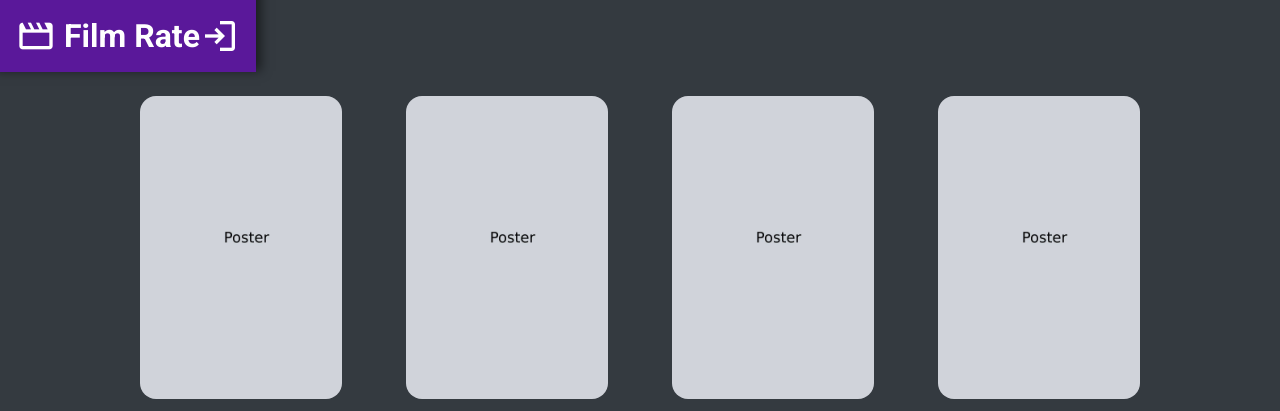
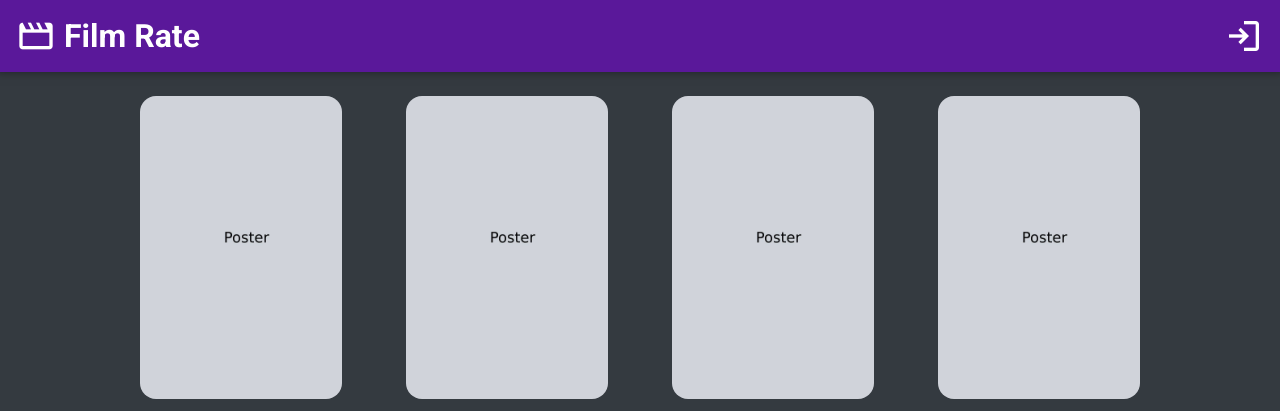
Before and after one commit to MikiWojak/film-list, a PHP site: template public/views/dashboard.html in a window 1280 px wide. Shown: the top 411 px of the page. Run offline with PHP 8.4, Linux system fonts and the light colour scheme; the template is opened without the code that fills it, so the values that code supplies are empty.

Commit message:
Fix header

```diff
--- a/public/css/common.css
+++ b/public/css/common.css
@@ -1,4 +1,5 @@
 .header {
+    width: calc(100% - 2em);
     display: flex;
     justify-content: space-between;
     align-items: center;
@@ -6,7 +7,6 @@
     padding: 1em;
     height: 32px;
 
-    /* @TODO Fix header - packed */
     position: fixed;
     top: 0;
     left: 0;
```
